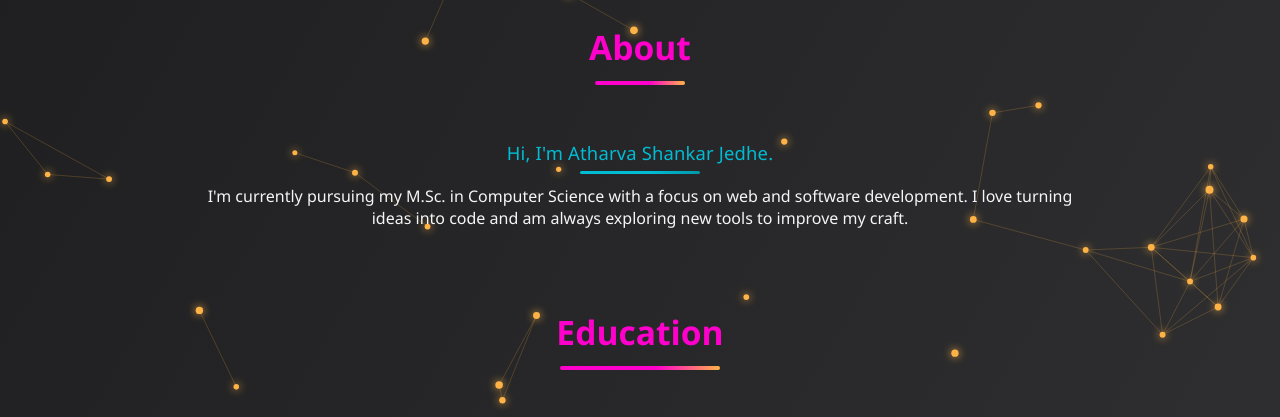
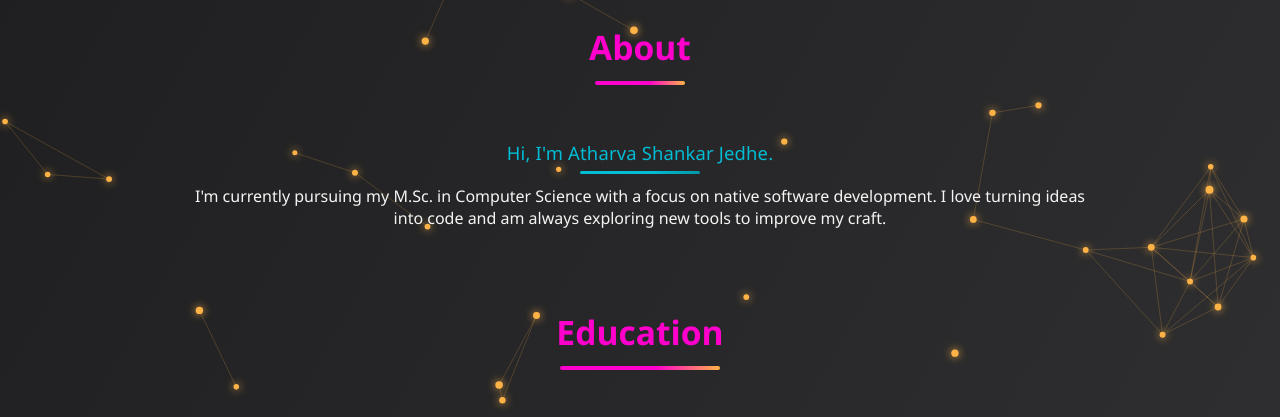
Before and after one commit to AtharvaJedhe/atharva-portfolio, a plain HTML site: page index.html in a window 1280 px wide. Shown: the part 383-800 px from the top of the page. Drawn offline with Linux system fonts and the light colour scheme.

Commit message:
Edited the about statement

```diff
--- a/index.html
+++ b/index.html
@@ -49,7 +49,7 @@
       <h3 class="about-title">About</h3>
       <p>
         <span id="about-typing"></span><span class="about-underline"></span>
-        <span class="about-fade"> I'm currently pursuing my M.Sc. in Computer Science with a focus on web and software development. I love turning ideas into code and am always exploring new tools to improve my craft.</span>
+        <span class="about-fade"> I'm currently pursuing my M.Sc. in Computer Science with a focus on native software development. I love turning ideas into code and am always exploring new tools to improve my craft.</span>
       </p>
     </section>
     <section id="education">
```
